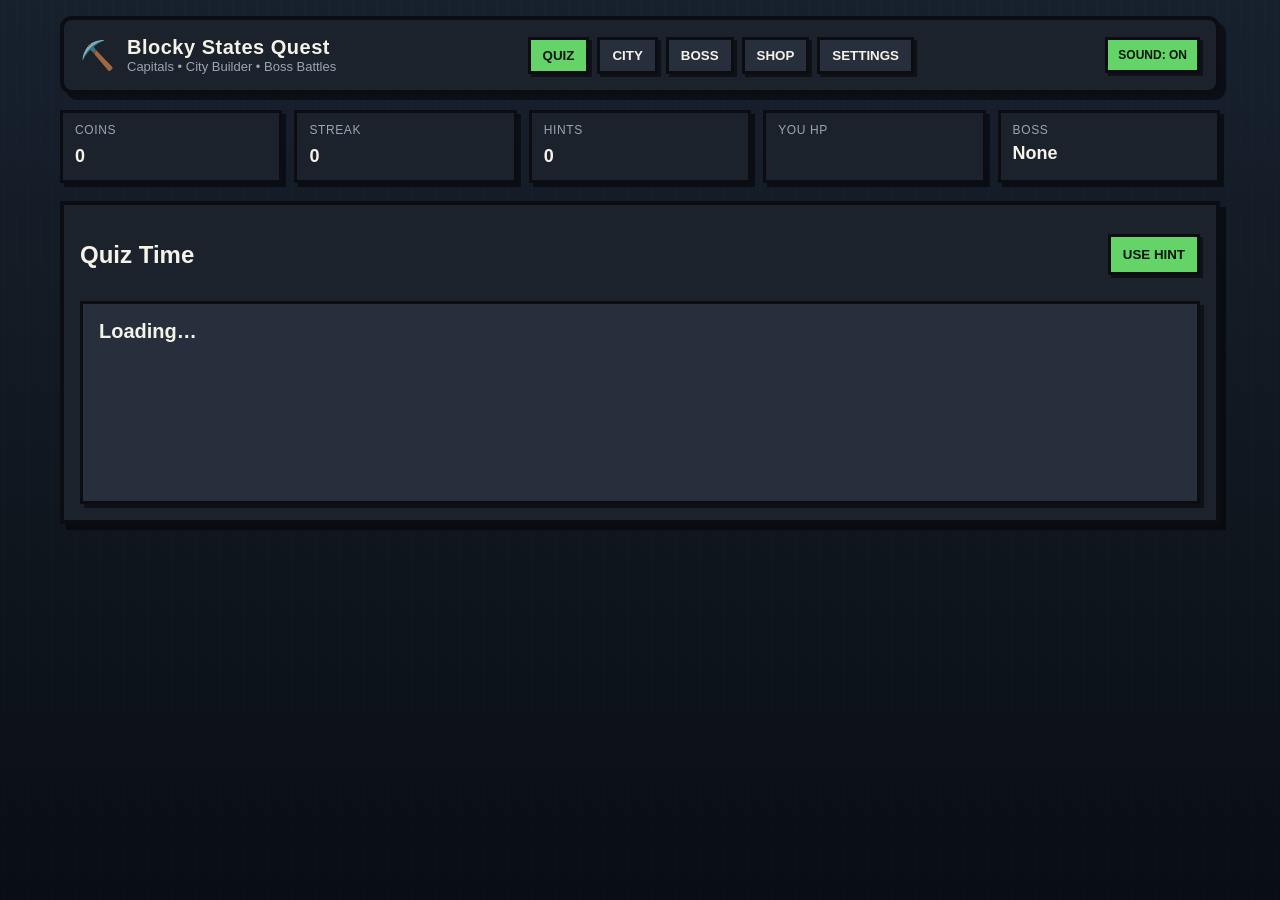
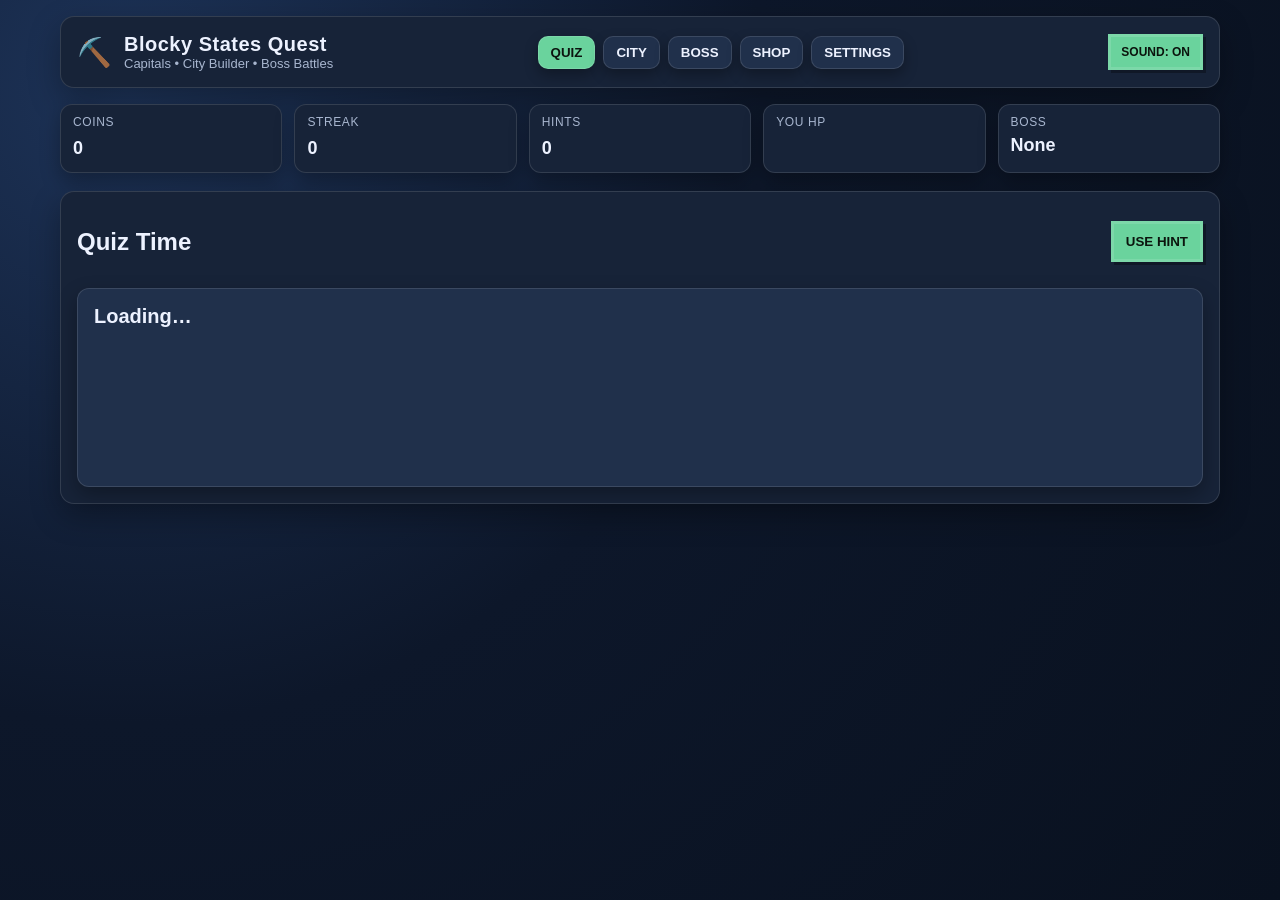

Soften UI and remove blocky styling

--- a/style.css
+++ b/style.css
@@ -1,14 +1,14 @@
 :root {
-  --bg: #0e1116;
-  --panel: #1c222b;
-  --panel-light: #262f3b;
-  --accent: #64d368;
-  --accent-dark: #3cae3f;
-  --danger: #f55a5a;
-  --text: #f5f3e9;
-  --muted: #9aa6b2;
-  --border: #0b0d12;
-  --shadow: rgba(0, 0, 0, 0.5);
+  --bg: #0c1424;
+  --panel: #172338;
+  --panel-light: #20304b;
+  --accent: #6ad39d;
+  --accent-dark: #4abf84;
+  --danger: #f46b6b;
+  --text: #edf2ff;
+  --muted: #a8b6cf;
+  --border: rgba(255, 255, 255, 0.12);
+  --shadow: rgba(0, 0, 0, 0.3);
 }
 
 * {
@@ -27,22 +27,8 @@ body {
 .skyline {
   position: fixed;
   inset: 0;
-  background:
-    linear-gradient(180deg, rgba(24, 35, 48, 0.9), rgba(10, 14, 20, 0.95)),
-    repeating-linear-gradient(
-      90deg,
-      rgba(255, 255, 255, 0.06) 0,
-      rgba(255, 255, 255, 0.06) 3px,
-      transparent 3px,
-      transparent 12px
-    );
+  background: radial-gradient(circle at 10% 10%, #1d3358 0%, #0d172a 45%, #09111f 100%);
   z-index: -2;
-  animation: drift 18s linear infinite;
-}
-
-@keyframes drift {
-  0% { background-position: 0 0, 0 0; }
-  100% { background-position: -240px 0, 120px 0; }
 }
 
 .app {
@@ -59,9 +45,9 @@ body {
   justify-content: space-between;
   background: var(--panel);
   padding: 16px;
-  border: 4px solid var(--border);
-  box-shadow: 6px 6px 0 var(--shadow);
-  border-radius: 12px;
+  border: 1px solid var(--border);
+  box-shadow: 0 12px 32px var(--shadow);
+  border-radius: 14px;
 }
 
 .brand {
@@ -92,14 +78,15 @@ body {
 }
 
 .nav-btn {
-  border: 3px solid var(--border);
+  border: 1px solid var(--border);
   background: var(--panel-light);
   color: var(--text);
   padding: 8px 12px;
   font-weight: 700;
   text-transform: uppercase;
   cursor: pointer;
-  box-shadow: 3px 3px 0 var(--shadow);
+  box-shadow: 0 6px 14px var(--shadow);
+  border-radius: 10px;
 }
 
 .nav-btn.active {
@@ -116,8 +103,8 @@ body {
 
 .update-timestamp {
   background: var(--panel-light);
-  border: 3px solid var(--border);
-  box-shadow: 3px 3px 0 var(--shadow);
+  border: 1px solid var(--border);
+  box-shadow: 0 6px 14px var(--shadow);
   color: #f1d87a;
   font-weight: 800;
   font-size: 12px;
@@ -135,8 +122,9 @@ body {
 
 .status-tile {
   background: var(--panel);
-  border: 3px solid var(--border);
-  box-shadow: 4px 4px 0 var(--shadow);
+  border: 1px solid var(--border);
+  box-shadow: 0 8px 20px var(--shadow);
+  border-radius: 12px;
   padding: 10px 12px;
   display: grid;
   gap: 6px;
@@ -188,8 +176,9 @@ body {
 .panel {
   display: none;
   background: var(--panel);
-  border: 4px solid var(--border);
-  box-shadow: 6px 6px 0 var(--shadow);
+  border: 1px solid var(--border);
+  box-shadow: 0 12px 30px var(--shadow);
+  border-radius: 14px;
   padding: 16px;
 }
 
@@ -213,8 +202,9 @@ body {
 
 .quiz-card {
   background: var(--panel-light);
-  border: 3px solid var(--border);
-  box-shadow: 4px 4px 0 var(--shadow);
+  border: 1px solid var(--border);
+  box-shadow: 0 8px 20px var(--shadow);
+  border-radius: 12px;
   padding: 16px;
   display: grid;
   gap: 12px;
